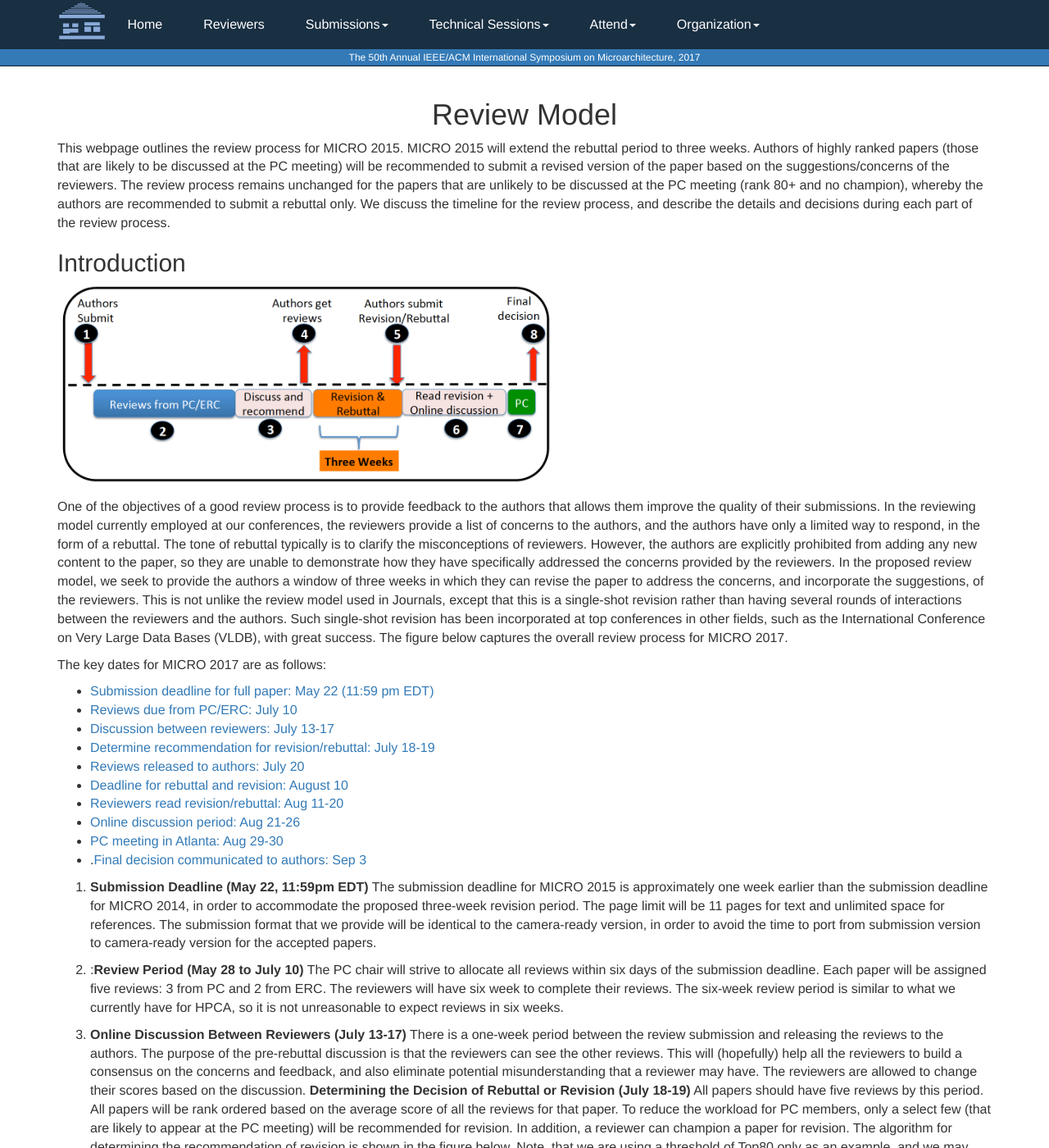
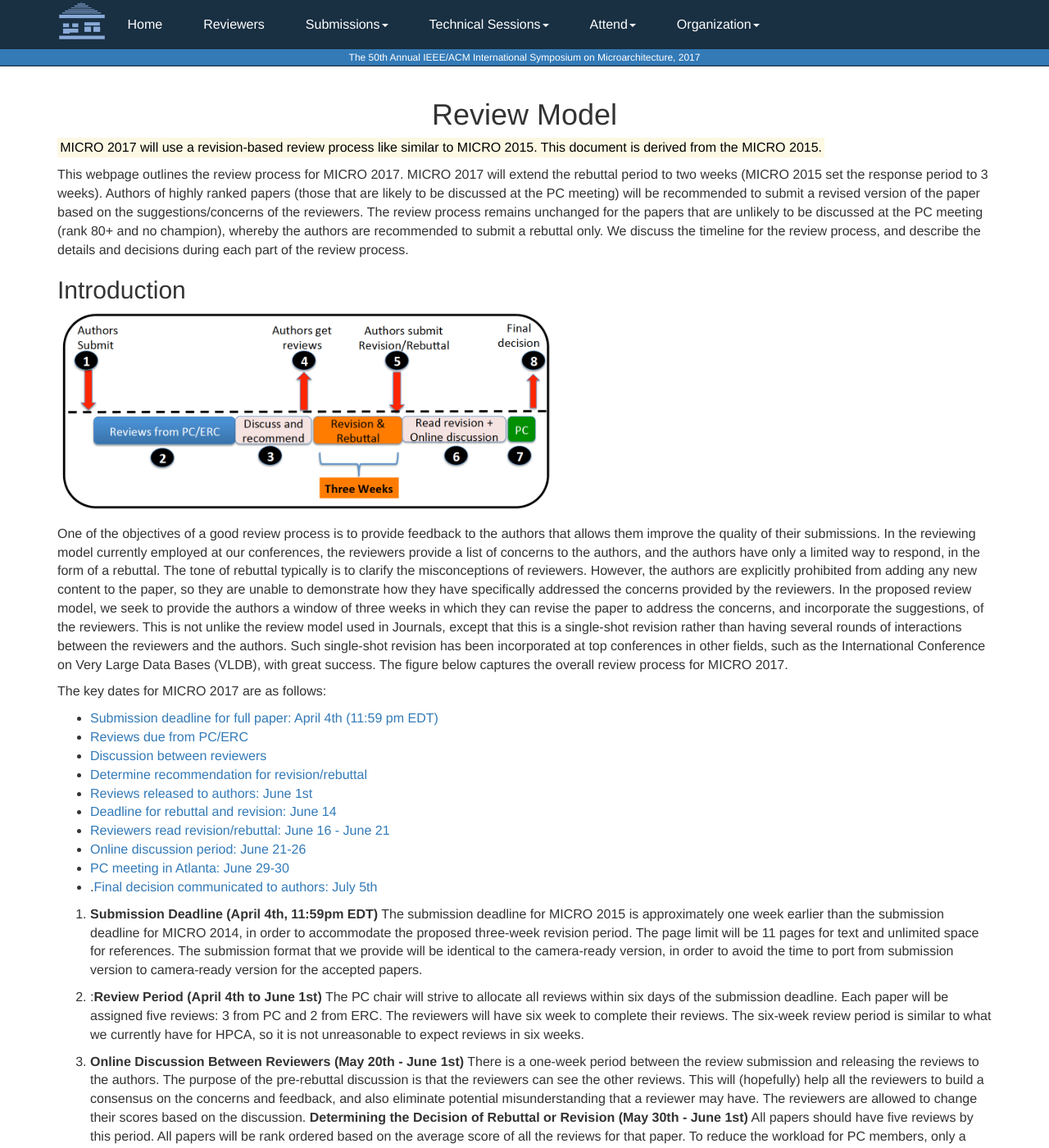
Before and after one commit to ashriram/micro50, a Jekyll site: the page built from Review.md, in a window 1280 px wide and 1400 px high. Shown: the whole window at 82% size. Built offline with Jekyll 4.4.1, drawn with Linux system fonts in a browser that asks for light colours; some of the changed text lies outside the part shown.

Commit message:
New files

```diff
--- a/Review.md
+++ b/Review.md
@@ -4,8 +4,10 @@
 ---
 
 
+<mark> MICRO 2017 will use a revision-based review process like similar to MICRO 2015. This document is derived from the MICRO 2015. </mark>
 
-This webpage outlines the review process for MICRO 2015. MICRO 2015 will extend the rebuttal period to three weeks. Authors of highly ranked papers (those that are likely to be discussed at the PC meeting) will be recommended to submit a revised version of the paper based on the suggestions/concerns of the reviewers. The review process remains unchanged for the papers that are unlikely to be discussed at the PC meeting (rank 80+ and no champion), whereby the authors are recommended to submit a rebuttal only. We discuss the timeline for the review process, and describe the details and decisions during each part of the review process.
+
+This webpage outlines the review process for MICRO 2017. MICRO 2017 will extend the rebuttal period to two weeks (MICRO 2015 set the response period to 3 weeks). Authors of highly ranked papers (those that are likely to be discussed at the PC meeting) will be recommended to submit a revised version of the paper based on the suggestions/concerns of the reviewers. The review process remains unchanged for the papers that are unlikely to be discussed at the PC meeting (rank 80+ and no champion), whereby the authors are recommended to submit a rebuttal only. We discuss the timeline for the review process, and describe the details and decisions during each part of the review process.
 
 ## Introduction
 
@@ -14,48 +16,48 @@
 One of the objectives of a good review process is to provide feedback to the authors that allows them improve the quality of their submissions. In the reviewing model currently employed at our conferences, the reviewers provide a list of concerns to the authors, and the authors have only a limited way to respond, in the form of a rebuttal. The tone of rebuttal typically is to clarify the misconceptions of reviewers. However, the authors are explicitly prohibited from adding any new content to the paper, so they are unable to demonstrate how they have specifically addressed the concerns provided by the reviewers. In the proposed review model, we seek to provide the authors a window of three weeks in which they can revise the paper to address the concerns, and incorporate the suggestions, of the reviewers. This is not unlike the review model used in Journals, except that this is a single-shot revision rather than having several rounds of interactions between the reviewers and the authors. Such single-shot revision has been incorporated at top conferences in other fields, such as the International Conference on Very Large Data Bases (VLDB), with great success. The figure below captures the overall review process for MICRO 2017.
 
 The key dates for MICRO 2017 are as follows:
-* [Submission deadline for full paper: May 22 (11:59 pm EDT)](#1)
-* [Reviews due from PC/ERC: July 10 ](#2)
-* [Discussion between reviewers: July 13-17 ](#3)
-*  [Determine recommendation for revision/rebuttal: July 18-19 ](#3)
-*  [Reviews released to authors: July 20 ](#4)
-*  [Deadline for rebuttal and revision: August 10 ](#5)
-*  [Reviewers read revision/rebuttal: Aug 11-20  ](#6)
-*  [Online discussion period: Aug 21-26 ](#6)
-*  [PC meeting in Atlanta: Aug 29-30 ](#7)
-* .[Final decision communicated to authors: Sep 3](#8)
+* [Submission deadline for full paper: April 4th (11:59 pm EDT)](#1)
+* [Reviews due from PC/ERC](#2)
+* [Discussion between reviewers](#3)
+*  [Determine recommendation for revision/rebuttal](#3)
+*  [Reviews released to authors: June 1st ](#4)
+*  [Deadline for rebuttal and revision: June 14](#5)
+*  [Reviewers read revision/rebuttal: June 16 - June 21](#6)
+*  [Online discussion period: June 21-26 ](#6)
+*  [PC meeting in Atlanta: June 29-30 ](#7)
+* .[Final decision communicated to authors: July 5th](#8)
 
 <!-- -->
 
-1. <a name="1"></a>**Submission Deadline (May 22, 11:59pm EDT)**
+1. <a name="1"></a>**Submission Deadline (April 4th, 11:59pm EDT)**
 The submission deadline for MICRO 2015 is approximately one week earlier than the submission deadline for MICRO 2014, in order to accommodate the proposed three-week revision period. The page limit will be 11 pages for text and unlimited space for references. The submission format that we provide will be identical to the camera-ready version, in order to avoid the time to port from submission version to camera-ready version for the accepted papers.
 
-2. <a name="2"></a>:**Review Period (May 28 to July 10)**
+2. <a name="2"></a>:**Review Period (April 4th to June 1st)**
 The PC chair will strive to allocate all reviews within six days of the submission deadline. Each paper will be assigned five reviews: 3 from PC and 2 from ERC. The reviewers will have six week to complete their reviews. The six-week review period is similar to what we currently have for HPCA, so it is not unreasonable to expect reviews in six weeks.
 
-3. <a name="3"></a>**Online Discussion Between Reviewers (July 13-17)**
+3. <a name="3"></a>**Online Discussion Between Reviewers (May 20th - June 1st)**
 There is a one-week period between the review submission and releasing the reviews to the authors. The purpose of the pre-rebuttal discussion is that the reviewers can see the other reviews. This will (hopefully) help all the reviewers to build a consensus on the concerns and feedback, and also eliminate potential misunderstanding that a reviewer may have. The reviewers are allowed to change their scores based on the discussion.
-**Determining the Decision of Rebuttal or Revision (July 18-19)**
+**Determining the Decision of Rebuttal or Revision (May 30th - June 1st)**
 All papers should have five reviews by this period. All papers will be rank ordered based on the average score of all the reviews for that paper. To reduce the workload for PC members, only a select few (that are likely to appear at the PC meeting) will be recommended for revision. In addition, a reviewer can champion a paper for revision.  The algorithm for determining the recommendation of revision is shown in the figure below. Note, that we are using a threshold of Top80 only as an example, and we may need to fine-tune the exact threshold based on the runtime information. Similarly, we may consider using a model that ignores the review with minimum score while calculating the average scores for the paper, in order to reduce the impact of an outlier harsh review.  **The outcome of this phase is to group the papers into two categories**: (Category A) "Invited for Revision" and (Category B) "Recommended for Rebuttal Only". All papers in the Category A will also be allocated a “lead”. The lead will “oversee” the reviews, revision, and discussion for the rest of the process, including the post-response period.
 <img src="{{ site.baseurl }}/images/review.png" height="250px">
 
 
-4. <a name="4"></a>**Reviews Released to Authors (July 20)**
+4. <a name="4"></a>**Reviews Released to Authors (June 1st)**
 Along with the reviews the authors will get one of the following recommendation: (A) Invited for Revision (In addition to Rebuttal)
 (B) Recommended for Rebuttal Only. For the “Category A” papers, authors are allowed to incorporate the suggestions from the reviewers and address their concerns. The authors are encouraged to improve the editorial quality of the paper. The authors must highlight the sections where changes are made. The authors are NOT allowed to make any unsolicited additions to the paper. In the rebuttal, the authors should point to the sections in the revised paper where they have addressed the concerns of the reviewers, and summarize the revisions made. For the “Category B” papers, the authors are recommended to submit a rebuttal only.
 
-5. <a name="5"></a>**Authors Submit Rebuttal and/or Revision (Aug 10)**
+5. <a name="5"></a>**Authors Submit Rebuttal and/or Revision (June 14th)**
 The authors have three weeks to submit their revision and/or rebuttal. Note that revision is optional. So, even if a paper is recommended for revision, the authors may still choose to respond only with a rebuttal (or choose to not respond at all).
 
-6. <a name="6"></a>**Reviewers Read Revision and/or Rebuttal (Aug 11-20)**
+6. <a name="6"></a>**Reviewers Read Revision and/or Rebuttal (June 16th - June 21)**
 The reviewers read the revisions for “Category A” papers, and see if/how their concerns got addressed and provide their final merit score. For “Category B” papers, the PC members read the rebuttal and provide their final merit score.  The reviewers have approximately 10 days to key in their post-response scores.
-**Online Discussion Before PC Meeting (Aug 21-26)**
-The reviewers discuss papers online and revise their scores. By default, papers in Category B are unlikely to be discussed at the PC meeting, unless someone advocates for the paper. The online discussion can promote a paper in Category B to be discussed at the PC meeting. All papers in Category A will get discussed at the PC meeting, however it is understood that the rank of any paper may get lowered if the reviewers reduce their scores based on all available information. **The PC chair will lock the submission website on Aug 27-28**, to compile the rank ordered list of all papers based on post response rankings, in preparation for the PC meeting.
+**Online Discussion Before PC Meeting (June 21-26)**
+The reviewers discuss papers online and revise their scores. By default, papers in Category B are unlikely to be discussed at the PC meeting, unless someone advocates for the paper. The online discussion can promote a paper in Category B to be discussed at the PC meeting. All papers in Category A will get discussed at the PC meeting, however it is understood that the rank of any paper may get lowered if the reviewers reduce their scores based on all available information. **The PC chair will lock the submission website on June 27-28**, to compile the rank ordered list of all papers based on post response rankings, in preparation for the PC meeting.
 
-7. <a href="7"></a>**In-Person PC Meeting in Atlanta (Aug 29-30)**
+7. <a href="7"></a>**In-Person PC Meeting in Atlanta (June 29-30)**
 The PC meeting will be held in Atlanta. We will have a 1.5 days PC meeting. The papers will be discussed in rank ordered arrangement based on the post-response merit scores. The author names will remain shielded throughout the process to maintain an unbiased process. We are also looking into using buzzers for the voting during the PC meeting to ensure a fair, unbiased, and quick voting.
 
-8. <a href="8"></a>**Final Decision to Authors (Sep 3)**
+8. <a href="8"></a>**Final Decision to Authors (July 4th)**
 The accept/reject decision will be communicated to the authors on Thursday, Sept 3.
 
 Disclaimer
@@ -67,7 +69,7 @@
 
 ------------------------------------------------------------------------------
 
-<h3>Frequently Asked Questions/Concerns about the New Review Model</h3>
+<h3>Frequently Asked Questions/Concerns about the New Review Model (adopted from MICRO 2015) </h3>
 
 1. ***Do we have enough time to be able to do this?***
 
```
Also changed, not shown: CFP.md (+19 -18 lines), Hotel.md (added, +36 -0 lines), Organization.md (+3 -4 lines), index.md (+6 -5 lines), 2 other files.
